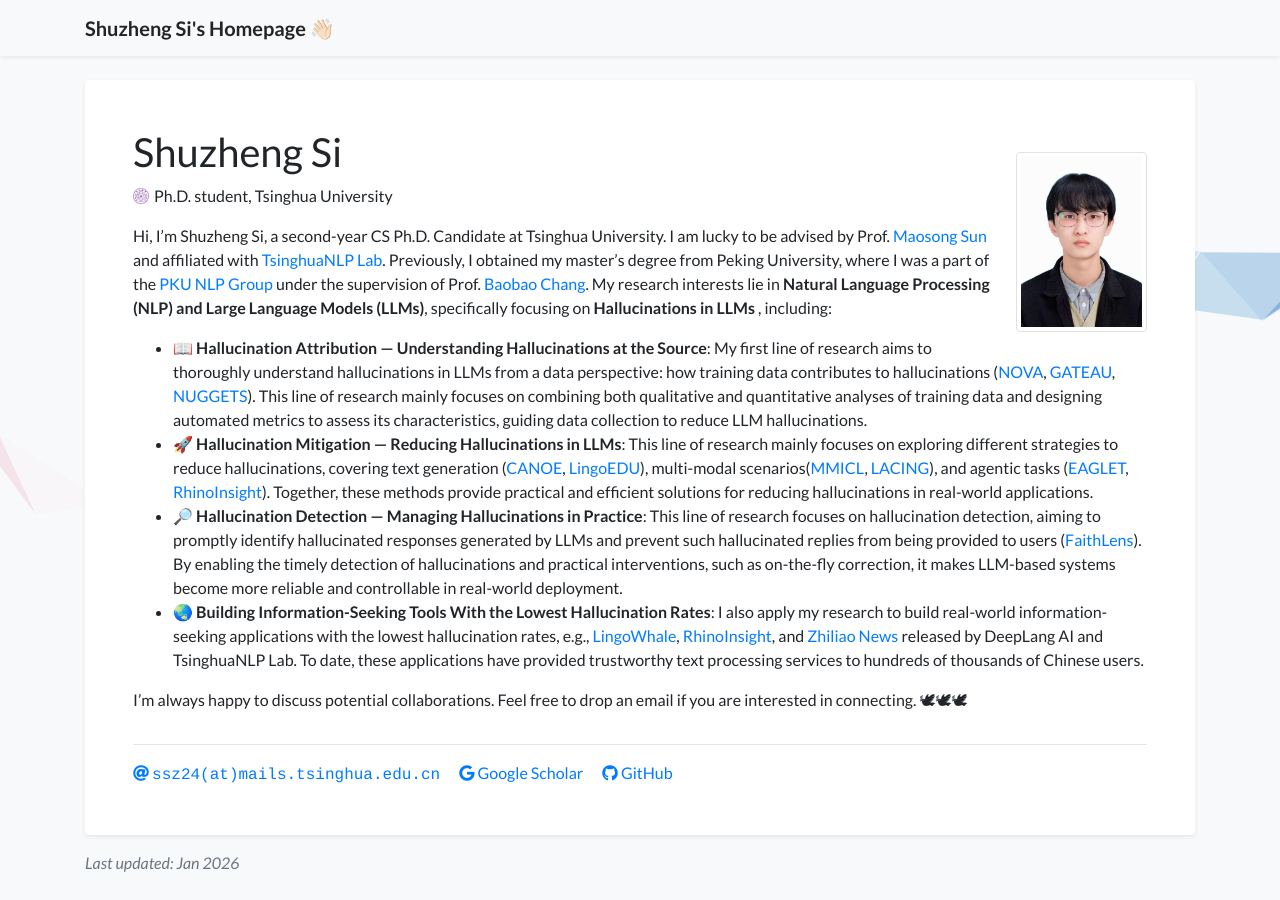
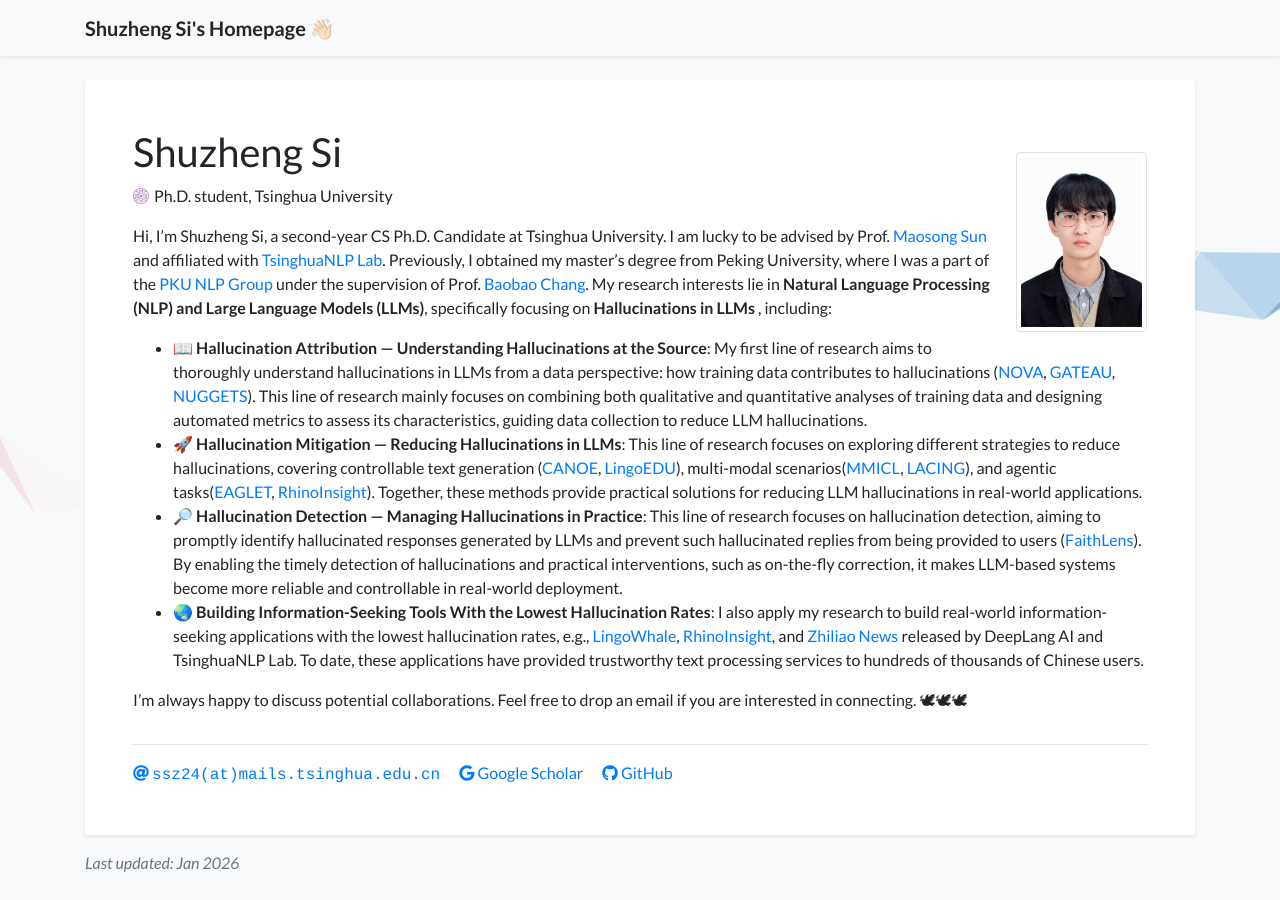
Before and after one commit to S1s-Z/s1s-z.github.io, a Jekyll site: the page built from index.html, in a window 1280 px wide. Built offline with Jekyll 4.4.1, drawn with Linux system fonts in a browser that asks for light colours; a style sheet for code colours, icons or effects is not loaded.

Commit message:
Update profile.yml

```diff
--- a/_data/profile.yml
+++ b/_data/profile.yml
@@ -26,7 +26,7 @@
           📖 <b>Hallucination Attribution — Understanding Hallucinations at the Source</b>: My first line of research aims to thoroughly understand hallucinations in LLMs from a data perspective: how training data contributes to hallucinations (<a href="https://arxiv.org/abs/2502.07340">NOVA</a>, <a href="https://arxiv.org/abs/2410.15633">GATEAU</a>, <a href="https://arxiv.org/abs/2312.10302">NUGGETS</a>). This line of research mainly focuses on combining both qualitative and quantitative analyses of training data and designing automated metrics to assess its characteristics, guiding data collection to reduce LLM hallucinations.
       </li>
       <li>
-          🚀 <b>Hallucination Mitigation  — Reducing Hallucinations in LLMs</b>: This line of research mainly focuses on exploring different strategies to reduce hallucinations, covering text generation (<a href="https://arxiv.org/abs/2505.16483">CANOE</a>, <a href="https://arxiv.org/abs/2512.14244">LingoEDU</a>), multi-modal scenarios(<a href="https://arxiv.org/abs/2309.07915">MMICL</a>, <a href="https://arxiv.org/abs/2411.14279">LACING</a>), and agentic tasks (<a href=https://arxiv.org/abs/2510.05608">EAGLET</a>, <a href=https://arxiv.org/abs/2511.18743">RhinoInsight</a>). Together, these methods provide practical and efficient solutions for reducing hallucinations in real-world applications.
+          🚀 <b>Hallucination Mitigation  — Reducing Hallucinations in LLMs</b>: This line of research focuses on exploring different strategies to reduce hallucinations, covering controllable text generation (<a href="https://arxiv.org/abs/2505.16483">CANOE</a>, <a href="https://arxiv.org/abs/2512.14244">LingoEDU</a>), multi-modal scenarios(<a href="https://arxiv.org/abs/2309.07915">MMICL</a>, <a href="https://arxiv.org/abs/2411.14279">LACING</a>), and agentic tasks(<a href=https://arxiv.org/abs/2510.05608">EAGLET</a>, <a href=https://arxiv.org/abs/2511.18743">RhinoInsight</a>). Together, these methods provide practical solutions for reducing LLM hallucinations in real-world applications.
       </li>
       <li>
           🔎 <b>Hallucination Detection  — Managing Hallucinations in Practice</b>: This line of research focuses on hallucination detection, aiming to promptly identify hallucinated responses generated by LLMs and prevent such hallucinated replies from being provided to users (<a href="https://arxiv.org/abs/2512.20182">FaithLens</a>). By enabling the timely detection of hallucinations and practical interventions, such as on-the-fly correction, it makes LLM-based systems become more reliable and controllable in real-world deployment.
```
